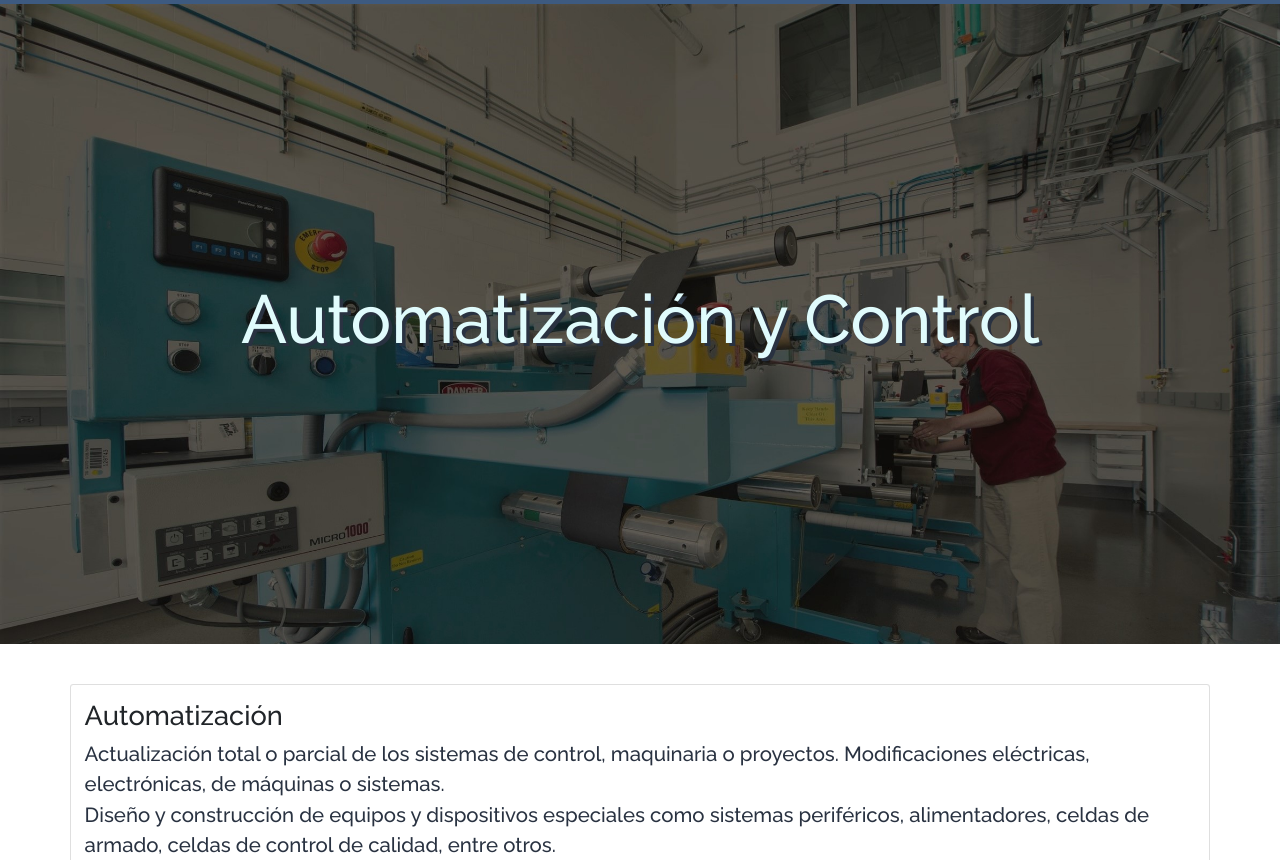
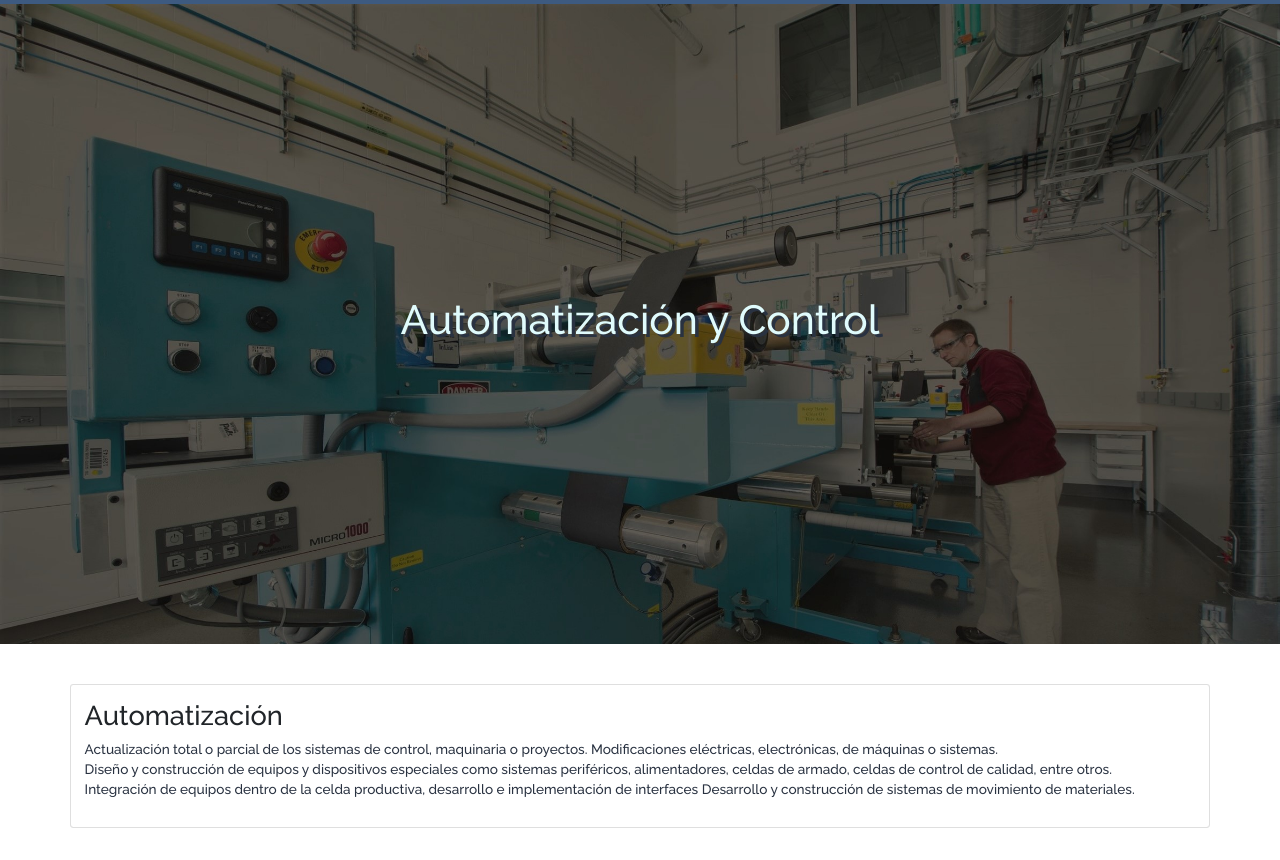
Before and after one commit to maximilianosalomon/proyecto-automatizacion, a website: page index.html in a window 1280 px wide. Shown: the part 92-952 px from the top of the page. Drawn offline with nearby package versions, Linux system fonts and the light colour scheme.

Commit message:
corrección de tamaños de titulos

```diff
--- a/scss/_global.scss
+++ b/scss/_global.scss
@@ -14,11 +14,13 @@ html {
     font-size: 70%;
   }
 }
+/*
 @media only screen and (max-width: 768px) {
   html {
     font-size: 60%;
   }
 }
+/*
 @media only screen and (max-width: 480px) {
   html {
     font-size: 50%;
@@ -29,3 +31,4 @@ html {
     font-size: 45%;
   }
 }
+*/
--- a/scss/_main.scss
+++ b/scss/_main.scss
@@ -22,12 +22,9 @@ main {
 }
 .tituloHome {
   @extend .titulo;
-  font-size: 5rem;
-  font-weight: 500;
   color: $light-cyan;
   text-shadow: 0.25rem 0.25rem 0.012rem $gunmetal;
 }
 main p {
   color: $gunmetal;
-  font-size: $size-titulo/2;
 }
```
Also changed, not shown: css/style.css, 1 other file.
